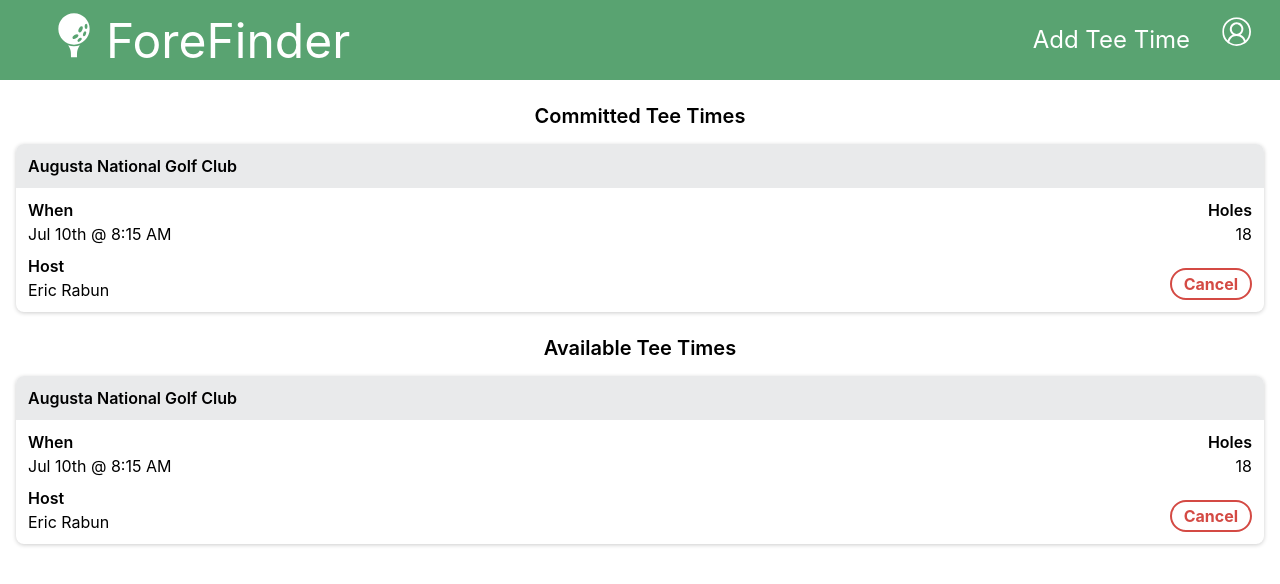
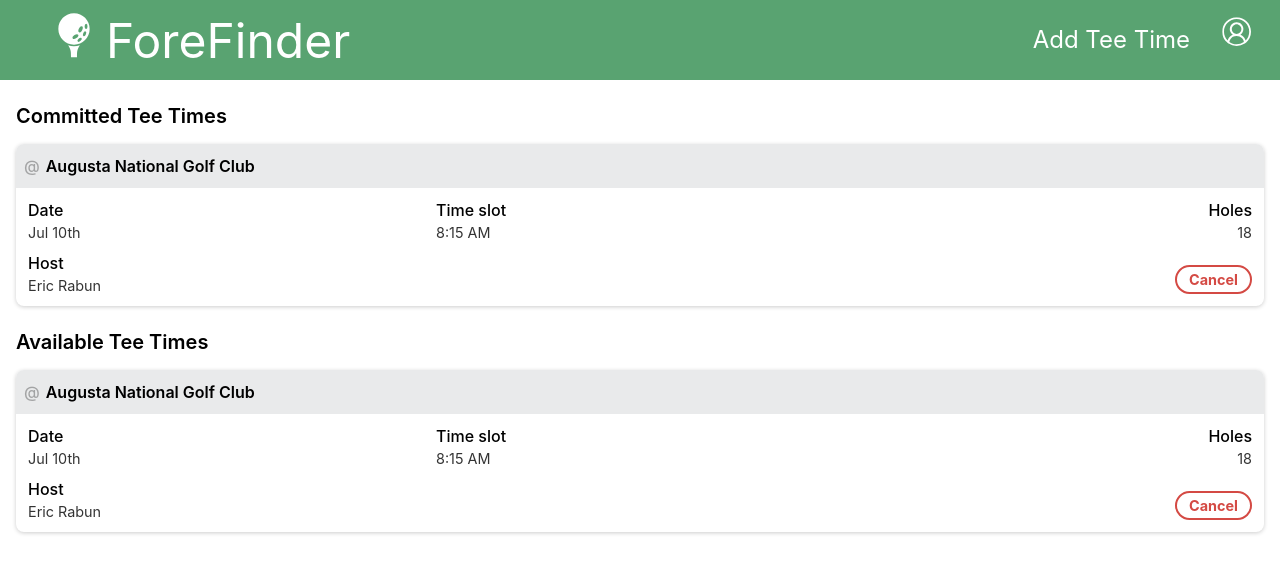
Before and after one commit to foreFinder/fore-finder-fe, a React (Create React App) app: page / in a window 1280 px wide. Shown: the top 584 px of the page. Built offline with nearby package versions, Linux system fonts and the light colour scheme.

Commit message:
Update initial styling of committed tee time

```diff
--- a/src/components/TeeTime/TeeTime.css
+++ b/src/components/TeeTime/TeeTime.css
@@ -8,12 +8,11 @@
 
 .tee-time h3 {
   font-size: 1em;
-  font-weight: 600;
 }
 
 .tt-details {
   display: grid;
-  grid-template-columns: 2;
+  grid-template-columns: 1fr 1fr 1fr;
   grid-template-rows: 2;
   row-gap: 12px;
   margin: 12px;
@@ -21,33 +20,54 @@
 
 .tt-details h3 {
   margin-bottom: 4px;
+  font-weight: 500;
+}
+
+.tt-details p {
+  font-size: .9em;
+  color: rgba(0, 0, 0, .8)
 }
 
 .course-name {
   background-color: rgb(233, 234, 235);
-  padding: 12px;
+  display: flex;
+  padding: 12px 12px 12px 8px;
   border-top-left-radius: 8px;
   border-top-right-radius: 8px;
+  text-align: center;
+  font-weight: 500;
+  color: rgba(0, 0, 0, .3)
 }
 
-.date-and-time {
-  grid-column: 1 / span 2;
+.course-name > h3 {
+  padding-left: 6px;
+  font-weight: 600;
+  color: black;
+}
+
+.date {
+  grid-column: 1;
+  grid-row: 1;
+}
+
+.time-slot {
+  grid-column: 2;
   grid-row: 1;
 }
 
 .hole-count {
-  grid-column: 2;
+  grid-column: 3;
   grid-row: 1;
   text-align: right;
 }
 
 .host-name {
-  grid-column: 1;
+  grid-column: 1 / span 2;
   grid-row: 2;
 }
 
 .invitation-actions {
-  grid-column: 2;
+  grid-column: 3;
   grid-row: 2;
   display: flex;
   justify-content: flex-end;
@@ -61,7 +81,7 @@
   padding: 4px 12px;
   border: solid 2px rgb(212,74,68);
   border-radius: 16px;
-  font-size: 1em;
+  font-size: .9em;
   font-weight: 700;
   color: rgb(212, 74, 68);
 }
--- a/src/components/TeeTime/TeeTime.js
+++ b/src/components/TeeTime/TeeTime.js
@@ -3,15 +3,19 @@ import './TeeTime.css'
 const TeeTime = () => {
   return (
     <div className='tee-time'>
-      <h3 className='course-name'>Augusta National Golf Club</h3>
+      <span className='course-name'>@ <h3>Augusta National Golf Club</h3></span>
       <div className='tt-details'>
         <div className='host-name'>
           <h3>Host</h3>
           <p>Eric Rabun</p>
         </div>
-        <div className='date-and-time'>
-          <h3>When</h3>
-          <p>Jul 10th @ 8:15 AM</p>
+        <div className='date'>
+          <h3>Date</h3>
+          <p>Jul 10th</p>
+        </div>
+        <div className='time-slot'>
+          <h3>Time slot</h3>
+          <p>8:15 AM</p>
         </div>
         <div className='hole-count'>
           <h3>Holes</h3>
@@ -19,7 +23,7 @@ const TeeTime = () => {
         </div>
         <div className='invitation-actions'>
           <button>Cancel</button>
-      </div>
+        </div>
       </div>
     </div>
   )
--- a/src/components/TeeTimeContainer/TeeTimeContainer.js
+++ b/src/components/TeeTimeContainer/TeeTimeContainer.js
@@ -12,7 +12,6 @@ const TTWrapper = styled.div`
 `
 
 const TTLabel = styled.h2`
-  align-self: center;
   margin-bottom: 16px;
   font-size: 1.25em;
   font-weight: 600;
```
